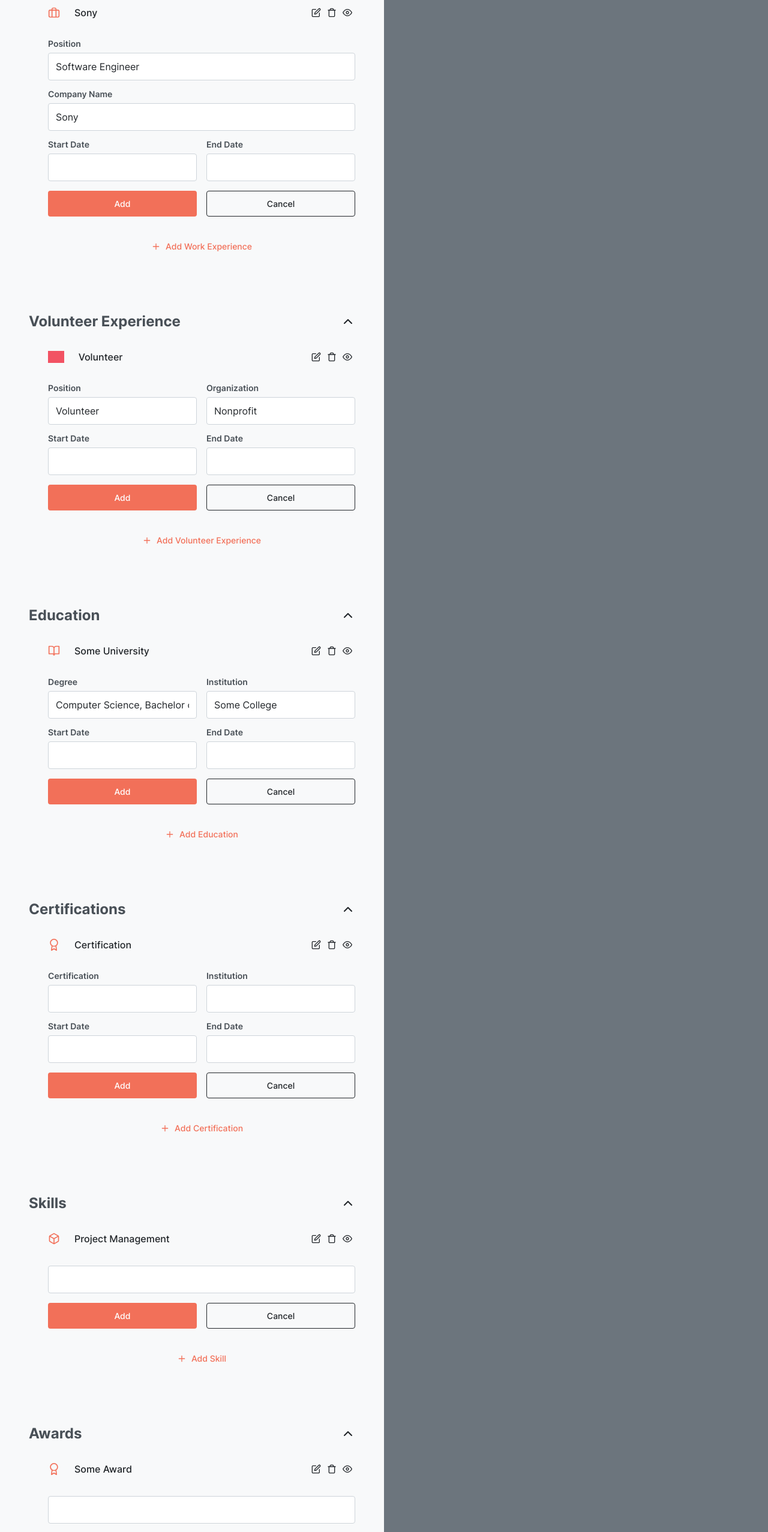
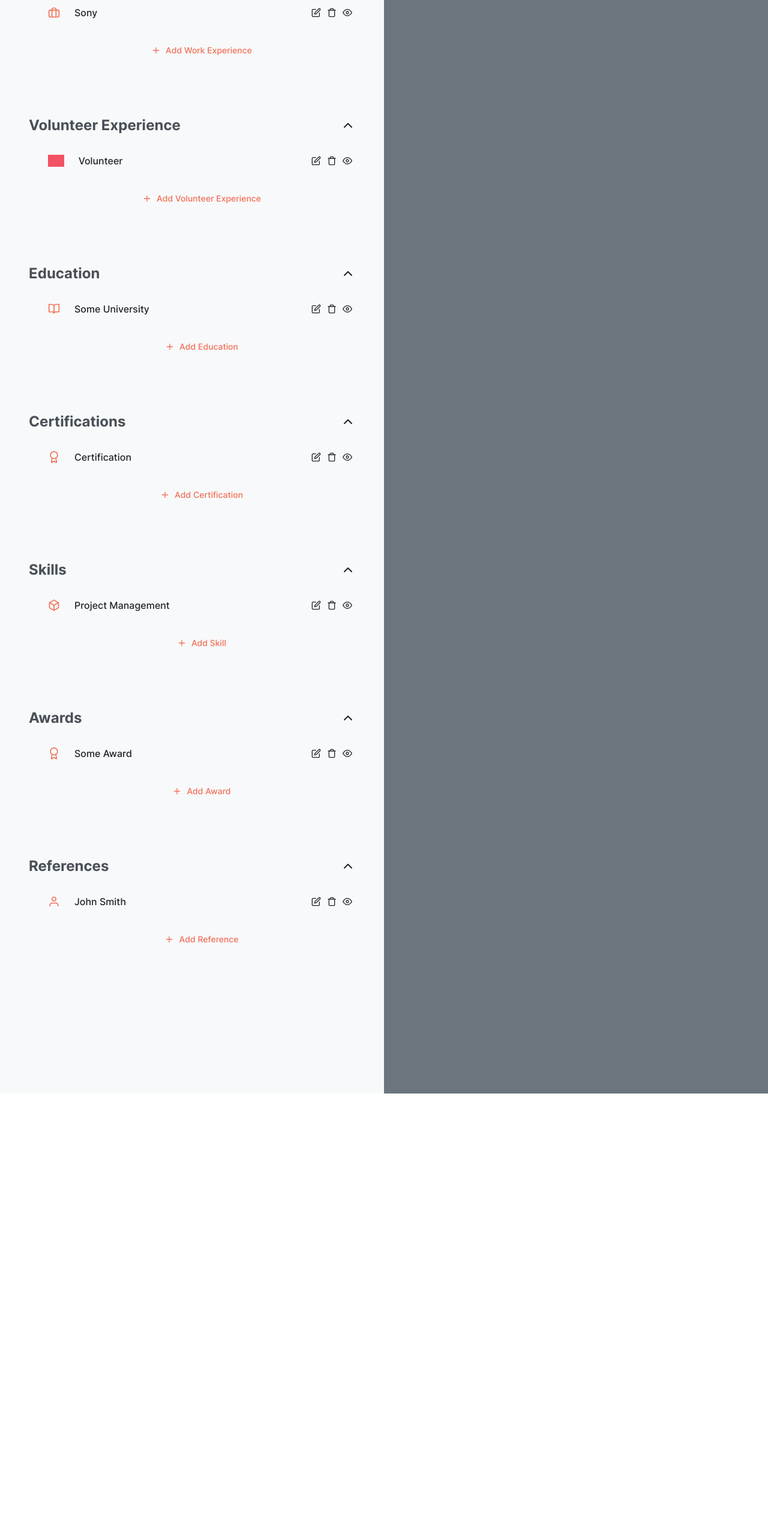
Before and after one commit to vbelmonte/cv-application, a React (Vite) app: page / in a window 1280 px wide. Shown: the part 1108-3662 px from the top of the page at 60% size. After the commit the page ends 2931 px from the top, so only its background shows below. Built offline with nearby package versions, Linux system fonts and the light colour scheme; grey boxes are pictures that could not be loaded.

Commit message:
Add states for each section form

```diff
--- a/src/App.jsx
+++ b/src/App.jsx
@@ -229,6 +229,132 @@ function DropdownContainer({ containerName, children, containerType }) {
 }
 
 function EditArea() {
+
+  const [workExperienceForm, setWorkExperienceForm] = useState(<></>);
+  const [volunteerExperienceForm, setVolunteerExperienceForm] = useState(<></>);
+  const [educationForm, setEducationForm] = useState(<></>);
+  const [certificationForm, setCertificationForm] = useState(<></>);
+  const [skillForm, setSkillForm] = useState(<></>);
+  const [awardForm, setAwardForm] = useState(<></>);
+  const [referenceForm, setReferenceForm] = useState(<></>);
+
+  function addWorkExperience() {
+    setWorkExperienceForm(
+      <InputForm>
+        <InputSet label='Position' type='text' id='position' name='position' value='Software Engineer' option='input' />
+        <InputSet label='Company Name' type='text' id='company' name='company' value='Sony' option='input' />
+        <div className='display-flex gap-16 flex-wrap'>
+          <InputSet label='Start Date' type='text' id='start-date' name='start-date' option='input' />
+          <InputSet label='End Date' type='text' id='end-date' name='end-date' option='input' />
+        </div>
+        <div className='display-flex gap-16 flex-wrap'>
+          <Button text='Add' classes='power flex-1' />
+          <Button text='Cancel' classes='outline black flex-1' handleClick={() => setWorkExperienceForm(<></>)}/>
+        </div>
+      </InputForm>
+    )
+  }
+
+  function addVolunteerExperience() {
+    setVolunteerExperienceForm(
+      <InputForm>
+        <div className='display-flex gap-16 flex-wrap'>
+          <InputSet label='Position' type='text' id='position-v' name='position-v' value='Volunteer' option='input' />
+          <InputSet label='Organization' type='text' id='organization-v' name='organization-v' value='Nonprofit' option='input' />
+        </div>
+        <div className='display-flex gap-16 flex-wrap'>
+          <InputSet label='Start Date' type='text' id='start-date-v' name='start-date-v' option='input' />
+          <InputSet label='End Date' type='text' id='end-date-v' name='end-date-v' option='input' />
+        </div>
+        <div className='display-flex gap-16 flex-wrap'>
+          <Button text='Add' classes='power flex-1' />
+          <Button text='Cancel' classes='outline black flex-1' handleClick={() => setVolunteerExperienceForm(<></>)}/>
+        </div>
+      </InputForm>
+    )
+  }
+
+  function addEducation() {
+    setEducationForm(
+      <InputForm>
+          <div className='display-flex gap-16 flex-wrap'>
+            <InputSet label='Degree' type='text' id='degree' name='degree' value='Computer Science, Bachelor of Science' option='input' />
+            <InputSet label='Institution' type='text' id='institution' name='institution' value='Some College' option='input' />
+          </div>
+          <div className='display-flex gap-16 flex-wrap'>
+            <InputSet label='Start Date' type='text' id='start-date-e' name='start-date-e' option='input' />
+            <InputSet label='End Date' type='text' id='end-date-e' name='end-date-e' option='input' />
+          </div>
+          <div className='display-flex gap-16 flex-wrap'>
+            <Button text='Add' classes='power flex-1' />
+            <Button text='Cancel' classes='outline black flex-1' handleClick={() => setEducationForm(<></>)} />
+          </div>
+      </InputForm>
+    )
+  }
+
+  function addCertification() {
+    setCertificationForm(
+      <InputForm>
+          <div className='display-flex gap-16 flex-wrap'>
+            <InputSet label='Certification' type='text' id='certification' name='certification' value='' option='input' />
+            <InputSet label='Institution' type='text' id='institution-c' name='institution-c' value='' option='input' />
+          </div>
+          <div className='display-flex gap-16 flex-wrap'>
+            <InputSet label='Start Date' type='text' id='start-date-c' name='start-date-c' option='input' />
+            <InputSet label='End Date' type='text' id='end-date-c' name='end-date-c' option='input' />
+          </div>
+          <div className='display-flex gap-16 flex-wrap'>
+            <Button text='Add' classes='power flex-1' />
+            <Button text='Cancel' classes='outline black flex-1' handleClick={() => setCertificationForm(<></>)}/>
+          </div>
+      </InputForm>
+    )
+  }
+
+  function addSkill() {
+    setSkillForm (
+      <InputForm>
+        <Input type='input' id='skill' name='skill' />
+        <div className='display-flex gap-16 flex-wrap'>
+          <Button text='Add' classes='power flex-1' />
+          <Button text='Cancel' classes='outline black flex-1' handleClick={() => setSkillForm(<></>)}/>
+        </div>
+      </InputForm>
+    )
+  }
+
+  function addAward() {
+    setAwardForm(
+      <InputForm>
+          <Input type='input' id='award' name='award' />
+          <div className='display-flex gap-16 flex-wrap'>
+            <Button text='Add' classes='power flex-1' />
+            <Button text='Cancel' classes='outline black flex-1' handleClick={() => setAwardForm(<></>)} />
+          </div>
+      </InputForm>
+    )
+  }
+
+  function addReference() {
+    setReferenceForm(
+      <InputForm>
+          <div className='display-flex gap-16 flex-wrap'>
+            <InputSet label='Name' type='text' id='reference-name' name='reference-name' value='' option='input' />
+            <InputSet label='Position' type='text' id='reference-position' name='reference-position' value='' option='input' />
+          </div>
+          <div className='display-flex gap-16 flex-wrap'>
+            <InputSet label='Email Address' type='text' id='email-r' name='email-r' option='input' />
+            <InputSet label='Phone Number' type='text' id='phone-r' name='phone-r' option='input' />
+          </div>
+          <div className='display-flex gap-16 flex-wrap'>
+            <Button text='Add' classes='power flex-1' />
+            <Button text='Cancel' classes='outline black flex-1' handleClick={() => setReferenceForm(<></>)} />
+          </div>
+      </InputForm>
+    )
+  }
+
   return (
     <>
       <div className='edit-area'>
@@ -259,125 +385,50 @@ function EditArea() {
             <Entries>
               <Entry entry='Sony' type='work' />
             </Entries>
-            <InputForm>
-                <InputSet label='Position' type='text' id='position' name='position' value='Software Engineer' option='input' />
-                <InputSet label='Company Name' type='text' id='company' name='company' value='Sony' option='input' />
-                <div className='display-flex gap-16 flex-wrap'>
-                  <InputSet label='Start Date' type='text' id='start-date' name='start-date' option='input' />
-                  <InputSet label='End Date' type='text' id='end-date' name='end-date' option='input' />
-                </div>
-                <div className='display-flex gap-16 flex-wrap'>
-                  <Button text='Add' classes='power flex-1' />
-                  <Button text='Cancel' classes='outline black flex-1' />
-                </div>
-            </InputForm>
-            <Button text='Add Work Experience' classes='small bittersweet' imgClasses='bittersweet-filter' img={plusIcon} type='icon-text' />
+            {workExperienceForm}
+            <Button text='Add Work Experience' classes='small bittersweet' imgClasses='bittersweet-filter' img={plusIcon} type='icon-text' handleClick={addWorkExperience}/>
           </DropdownContainer>
           <DropdownContainer containerName='Volunteer Experience'>
             <Entries>
               <Entry entry='Volunteer' type='volunteer' />
             </Entries>
-            <InputForm>
-              <div className='display-flex gap-16 flex-wrap'>
-                <InputSet label='Position' type='text' id='position-v' name='position-v' value='Volunteer' option='input' />
-                <InputSet label='Organization' type='text' id='organization-v' name='organization-v' value='Nonprofit' option='input' />
-              </div>
-              <div className='display-flex gap-16 flex-wrap'>
-                <InputSet label='Start Date' type='text' id='start-date-v' name='start-date-v' option='input' />
-                <InputSet label='End Date' type='text' id='end-date-v' name='end-date-v' option='input' />
-              </div>
-              <div className='display-flex gap-16 flex-wrap'>
-                <Button text='Add' classes='power flex-1' />
-                <Button text='Cancel' classes='outline black flex-1' />
-              </div>
-            </InputForm>
-            <Button text='Add Volunteer Experience' classes='small bittersweet' imgClasses='bittersweet-filter' img={plusIcon} type='icon-text' />
+            {volunteerExperienceForm}
+            <Button text='Add Volunteer Experience' classes='small bittersweet' imgClasses='bittersweet-filter' img={plusIcon} type='icon-text' handleClick={addVolunteerExperience} />
           </DropdownContainer>
           <DropdownContainer containerName='Education'>
             <Entries>
               <Entry entry='Some University' type='education' />
             </Entries>
-            <InputForm>
-                <div className='display-flex gap-16 flex-wrap'>
-                  <InputSet label='Degree' type='text' id='degree' name='degree' value='Computer Science, Bachelor of Science' option='input' />
-                  <InputSet label='Institution' type='text' id='institution' name='institution' value='Some College' option='input' />
-                </div>
-                <div className='display-flex gap-16 flex-wrap'>
-                  <InputSet label='Start Date' type='text' id='start-date-e' name='start-date-e' option='input' />
-                  <InputSet label='End Date' type='text' id='end-date-e' name='end-date-e' option='input' />
-                </div>
-                <div className='display-flex gap-16 flex-wrap'>
-                  <Button text='Add' classes='power flex-1' />
-                  <Button text='Cancel' classes='outline black flex-1' />
-                </div>
-            </InputForm>
-            <Button text='Add Education' classes='small bittersweet' imgClasses='bittersweet-filter' img={plusIcon} type='icon-text' />
+            {educationForm}
+            <Button text='Add Education' classes='small bittersweet' imgClasses='bittersweet-filter' img={plusIcon} type='icon-text' handleClick={addEducation}/>
           </DropdownContainer>
           <DropdownContainer containerName='Certifications'>
             <Entries>
               <Entry entry='Certification' type='certification' />
             </Entries>
-            <InputForm>
-                <div className='display-flex gap-16 flex-wrap'>
-                  <InputSet label='Certification' type='text' id='certification' name='certification' value='' option='input' />
-                  <InputSet label='Institution' type='text' id='institution-c' name='institution-c' value='' option='input' />
-                </div>
-                <div className='display-flex gap-16 flex-wrap'>
-                  <InputSet label='Start Date' type='text' id='start-date-c' name='start-date-c' option='input' />
-                  <InputSet label='End Date' type='text' id='end-date-c' name='end-date-c' option='input' />
-                </div>
-                <div className='display-flex gap-16 flex-wrap'>
-                  <Button text='Add' classes='power flex-1' />
-                  <Button text='Cancel' classes='outline black flex-1' />
-                </div>
-            </InputForm>
-            <Button text='Add Certification' classes='small bittersweet' imgClasses='bittersweet-filter' img={plusIcon} type='icon-text' />
+            {certificationForm}
+            <Button text='Add Certification' classes='small bittersweet' imgClasses='bittersweet-filter' img={plusIcon} type='icon-text' handleClick={addCertification}/>
           </DropdownContainer>
           <DropdownContainer containerName='Skills'>
             <Entries>
               <Entry entry='Project Management' type='skill' />
             </Entries>
-            <InputForm>
-                <Input type='input' id='skill' name='skill' />
-                <div className='display-flex gap-16 flex-wrap'>
-                  <Button text='Add' classes='power flex-1' />
-                  <Button text='Cancel' classes='outline black flex-1' />
-                </div>
-            </InputForm>
-            <Button text='Add Skill' classes='small bittersweet' imgClasses='bittersweet-filter' img={plusIcon} type='icon-text' />
+            {skillForm}
+            <Button text='Add Skill' classes='small bittersweet' imgClasses='bittersweet-filter' img={plusIcon} type='icon-text' handleClick={addSkill} />
           </DropdownContainer>
           <DropdownContainer containerName='Awards'>
             <Entries>
               <Entry entry='Some Award' type='award' />
             </Entries>
-            <InputForm>
-                <Input type='input' id='award' name='award' />
-                <div className='display-flex gap-16 flex-wrap'>
-                  <Button text='Add' classes='power flex-1' />
-                  <Button text='Cancel' classes='outline black flex-1' />
-                </div>
-            </InputForm>
-            <Button text='Add Award' classes='small bittersweet' imgClasses='bittersweet-filter' img={plusIcon} type='icon-text' />
+            {awardForm}
+            <Button text='Add Award' classes='small bittersweet' imgClasses='bittersweet-filter' img={plusIcon} type='icon-text' handleClick={addAward} />
           </DropdownContainer>
           <DropdownContainer containerName='References'>
             <Entries>
               <Entry entry='John Smith' type='reference' />
             </Entries>
-            <InputForm>
-                <div className='display-flex gap-16 flex-wrap'>
-                  <InputSet label='Name' type='text' id='reference-name' name='reference-name' value='' option='input' />
-                  <InputSet label='Position' type='text' id='reference-position' name='reference-position' value='' option='input' />
-                </div>
-                <div className='display-flex gap-16 flex-wrap'>
-                  <InputSet label='Email Address' type='text' id='email-r' name='email-r' option='input' />
-                  <InputSet label='Phone Number' type='text' id='phone-r' name='phone-r' option='input' />
-                </div>
-                <div className='display-flex gap-16 flex-wrap'>
-                  <Button text='Add' classes='power flex-1' />
-                  <Button text='Cancel' classes='outline black flex-1' />
-                </div>
-            </InputForm>
-            <Button text='Add Reference' classes='small bittersweet' imgClasses='bittersweet-filter' img={plusIcon} type='icon-text' />
+            {referenceForm}
+            <Button text='Add Reference' classes='small bittersweet' imgClasses='bittersweet-filter' img={plusIcon} type='icon-text' handleClick={addReference} />
           </DropdownContainer>
         </div>
       </div>
```
